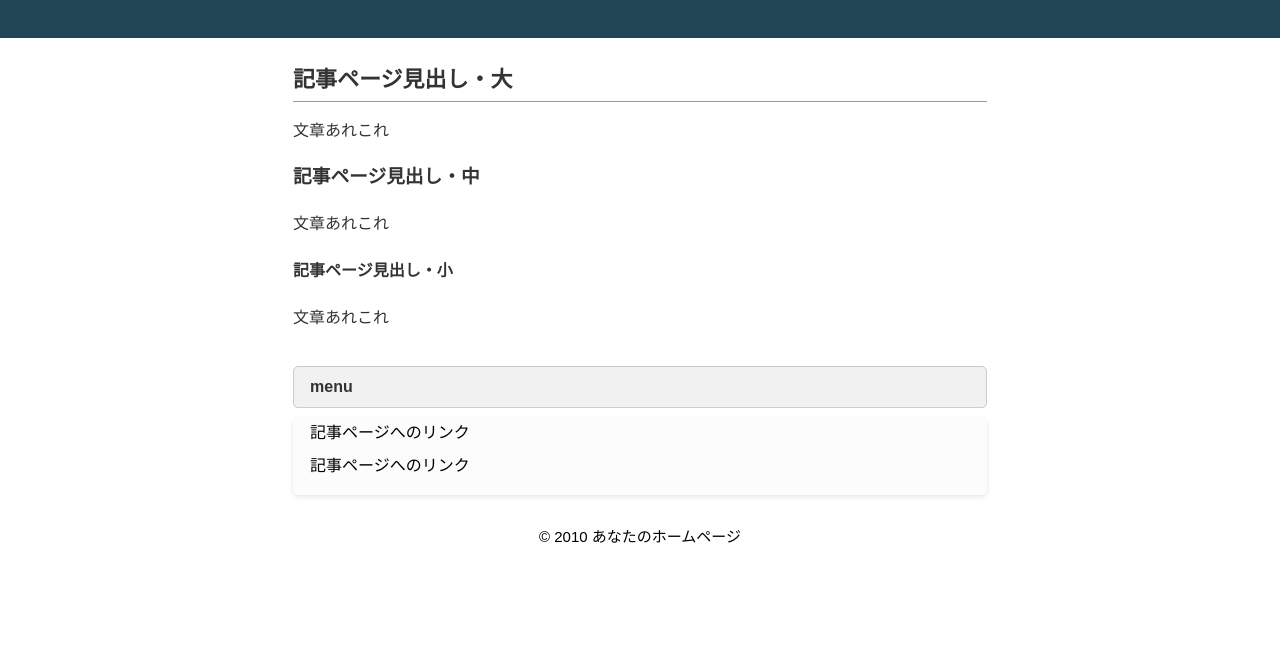
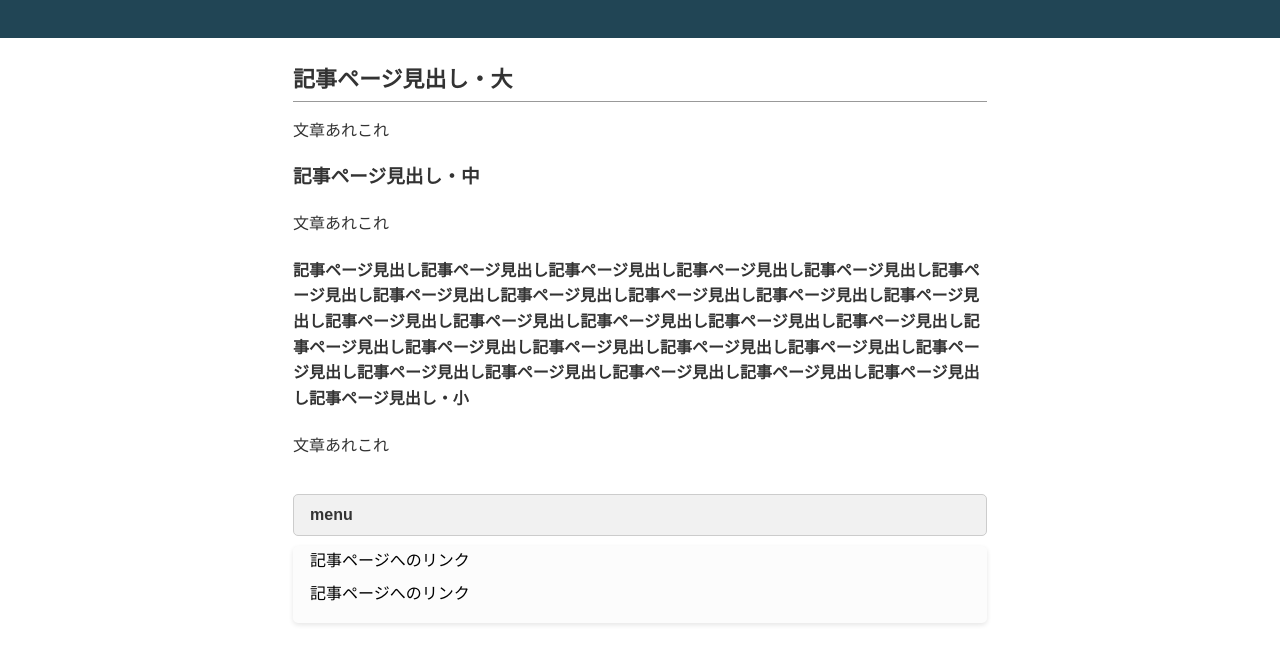
Before and after one commit to Tanuuuuki/tatsuki.github.io, a plain HTML site: page index.html in a window 1280 px wide. Shown: the part 107-757 px from the top of the page. Drawn offline with Linux system fonts and the light colour scheme.

Commit message:
Update h4 heading with extended text

```diff
--- a/index.html
+++ b/index.html
@@ -20,7 +20,7 @@
 <p>文章あれこれ</p>
 <h3>記事ページ見出し・中</h3>
 <p>文章あれこれ</p>
-<h4>記事ページ見出し・小</h4>
+<h4>記事ページ見出し記事ページ見出し記事ページ見出し記事ページ見出し記事ページ見出し記事ページ見出し記事ページ見出し記事ページ見出し記事ページ見出し記事ページ見出し記事ページ見出し記事ページ見出し記事ページ見出し記事ページ見出し記事ページ見出し記事ページ見出し記事ページ見出し記事ページ見出し記事ページ見出し記事ページ見出し記事ページ見出し記事ページ見出し記事ページ見出し記事ページ見出し記事ページ見出し記事ページ見出し記事ページ見出し記事ページ見出し・小</h4>
 <p>文章あれこれ</p>
 </div>
 </main>
```
